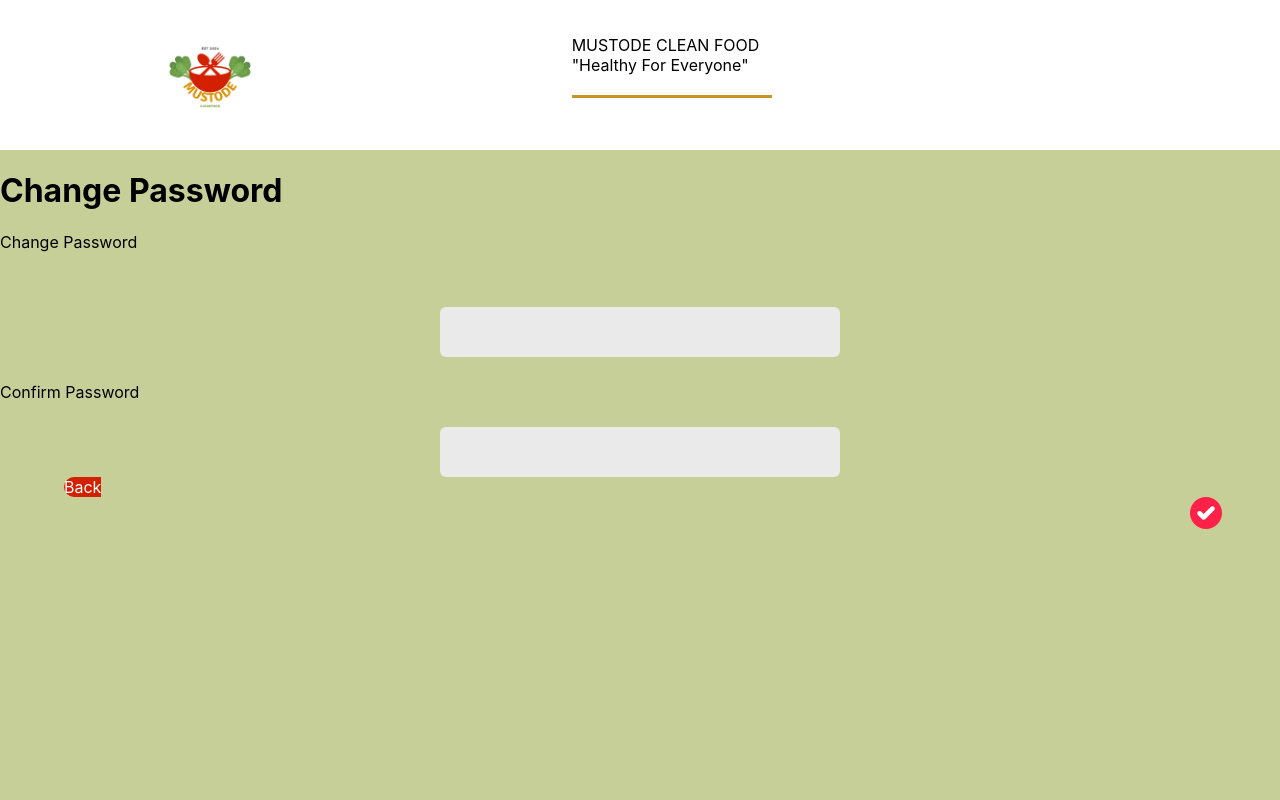
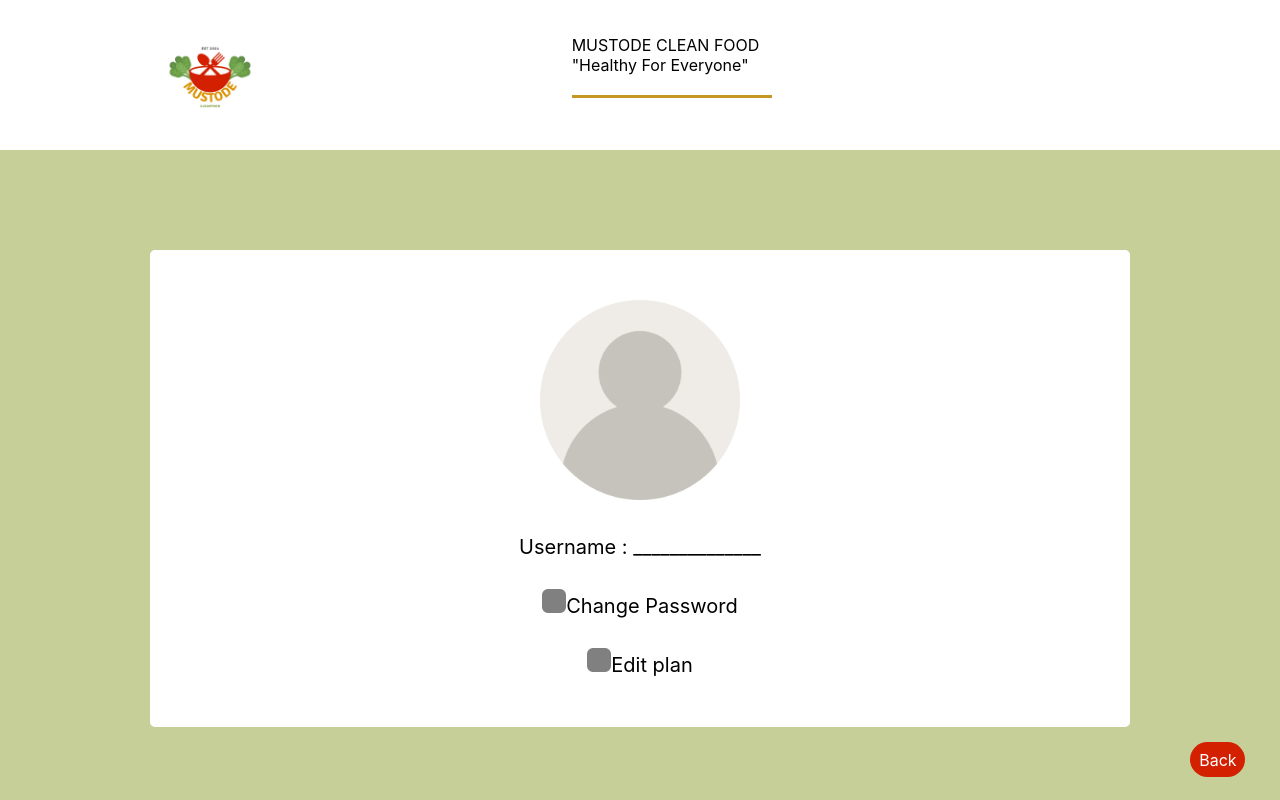
Before and after one commit to s1r1luxx/my-app, a React (Create React App) app: page / in a window 1280 px wide. Built offline with nearby package versions, Linux system fonts and the light colour scheme.

Commit message:
routes to other page

```diff
--- a/package.json
+++ b/package.json
@@ -10,6 +10,7 @@
     "react": "^18.2.0",
     "react-dom": "^18.2.0",
     "react-native-image-picker": "^7.1.2",
+    "react-router-dom": "^6.22.3",
     "react-scripts": "5.0.1",
     "web-vitals": "^2.1.4"
   },
--- a/src/App.js
+++ b/src/App.js
@@ -1,12 +1,16 @@
 import LoginSignup from './LoginSignup/LoginSignup';
 import User from './pages/User';
 import Conf_Pass from './pages/Conf_Pass';
+import { BrowserRouter as Router, Routes, Route } from 'react-router-dom';
 
-function App() {
+export function App() {
   return (
-    <div>
-      <Conf_Pass/>
-    </div>
+    <Router>
+      <Routes>
+        <Route path='/' element={<User/>} />
+        <Route path='/Conf_Pass' element={<Conf_Pass/>} />
+      </Routes>
+    </Router>
   );
 }
 
--- a/src/pages/Conf_Pass.js
+++ b/src/pages/Conf_Pass.js
@@ -1,12 +1,15 @@
 import React ,{useState} from 'react'
 import NAVBar from '../Components/NAVBar'
-import "../Components/NAVBar.css"
-import "./Conf_Pass.css"
+import '../Components/NAVBar.css'
+import './Conf_Pass.css'
+import './User'
+import { useNavigate } from 'react-router-dom'
 
 import check from '../Pictures/check (1).png'
 
 function Conf_Pass() {
     const handleClick = useState("");
+    const navigate = useNavigate()
 
   return (
     <div><NAVBar/>
@@ -30,7 +33,7 @@ function Conf_Pass() {
             </div>
         </div>
         <div className="button_back">
-            <button1 onClick={handleClick}>
+            <button1 onClick={() => navigate(-1)}>
                 Back
             </button1>
             <div className="button_check">
--- a/src/pages/User.js
+++ b/src/pages/User.js
@@ -2,11 +2,15 @@ import React, { useState, useRef } from 'react'
 import NAVBar from '../Components/NAVBar'
 import "../Components/NAVBar.css"
 import "./User.css"
+import { useNavigate } from 'react-router-dom'
+import "./Conf_Pass"
 
 import user_icon from '../Pictures/user.png'
 import box from '../Pictures/round-corner.png'
 
 function User() {
+    const navigate = useNavigate()
+
     const inputRef = useRef(null);
     const[image, setImage] = useState("");
     const handleImageClick = () =>{
@@ -38,7 +42,7 @@ function User() {
                 <text>
                     Username : ______________
                 </text>
-                <button1 onClick={handleClick} >
+                <button1 onClick={() => navigate('Conf_Pass')} >
                     <img src={box}></img>
                     Change Password
                 </button1>
```
Also changed, not shown: 1 other file (tests, documents, lock files or other folders).
